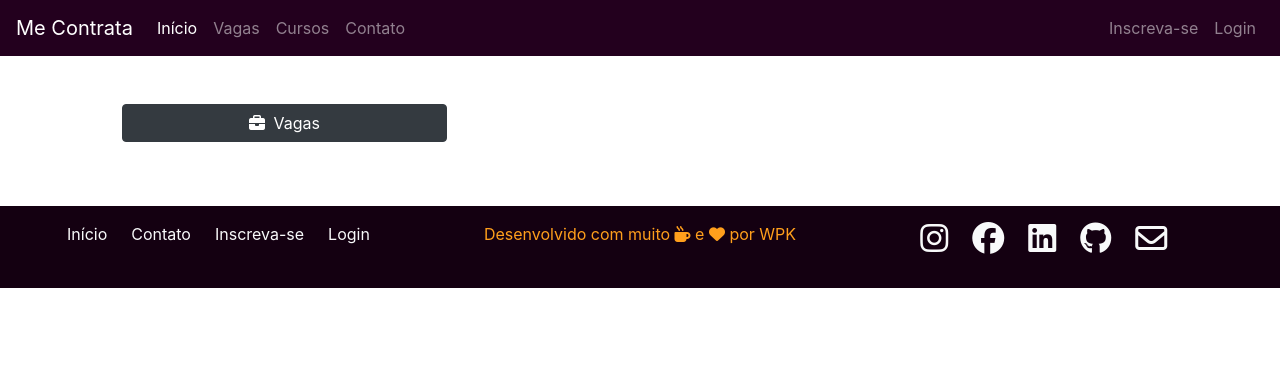
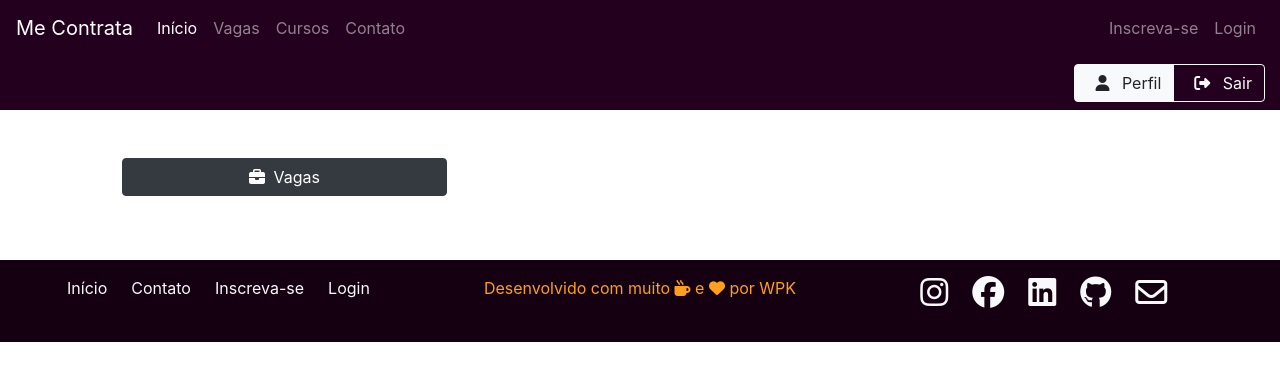
Before and after one commit to PedroSalvino/projeto-me-contrata-2021, an Angular app: page /vaga in a window 1280 px wide. Shown: the top 380 px of the page. Built offline with nearby package versions, Linux system fonts and the light colour scheme.

Commit message:
4 files modified

```diff
--- a/src/app/area-vagas/area-vagas.component.html
+++ b/src/app/area-vagas/area-vagas.component.html
@@ -1,3 +1,4 @@
+<app-mini-nav></app-mini-nav>
 <div class="container-fluid">
   <div class="row py-3">
     <div class="col-md-8 mx-auto">
--- a/src/app/empresa/empresa.component.html
+++ b/src/app/empresa/empresa.component.html
@@ -1,3 +1,4 @@
+<app-mini-nav></app-mini-nav>
 <div class="container-fluid">
   <div class="row my-4">
     <div class="col-md-10 mx-auto py-3">
--- a/src/app/mini-nav/mini-nav.component.html
+++ b/src/app/mini-nav/mini-nav.component.html
@@ -1,13 +1,13 @@
 <div class="container-fluid bg-escuro">
-  <div class="row my-0">
+  <div class="row my-0 py-2">
     <div class="col">
       <div class="row">
         <div class="col-md-4 ml-auto text-right">
           <div class="btn-group" role="group" aria-label="...">
-            <button class="btn btn-light">
+            <button class="btn btn-light" [routerLink]="['/usuario']">
               <span class="mx-2"><i class="fas fa-user"></i></span> Perfil
             </button>
-            <button class="btn btn-outline-light">
+            <button class="btn btn-outline-light" [routerLink]="['']">
               <span class="mx-2"><i class="fas fa-sign-out-alt"></i></span> Sair
             </button>
           </div>
--- a/src/app/vaga/vaga.component.html
+++ b/src/app/vaga/vaga.component.html
@@ -1,3 +1,4 @@
+<app-mini-nav></app-mini-nav>
 <div class="container-fluid">
   <div class="row my-3">
     <div class="col-md-10 mx-auto py-3">
```
